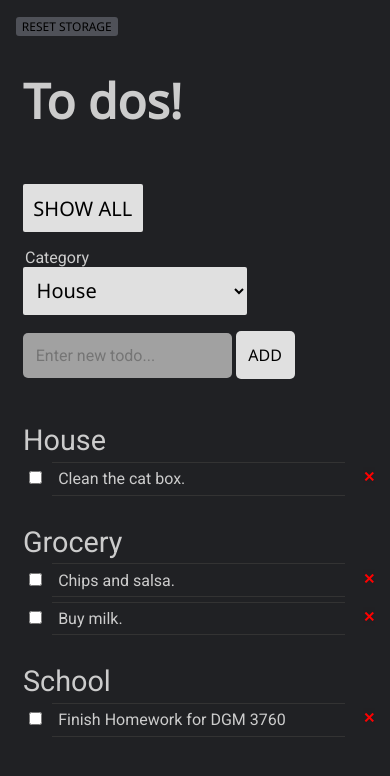
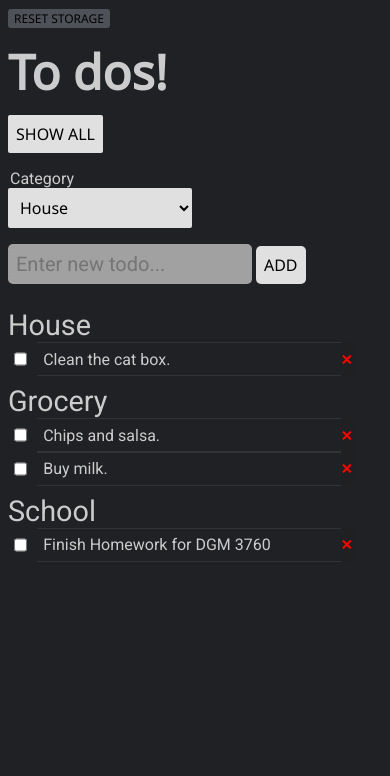
Before and after one commit to timetoady/TodoClone, a website: page index.html in a window 390 px wide. Both pictures are taken after a click on the button "HIDE COMPLETE". Drawn offline with nearby package versions, Linux system fonts and the light colour scheme.

Commit message:
mobile styling

```diff
--- a/main.css
+++ b/main.css
@@ -117,7 +117,7 @@ ul {
 }
 
 ul div {
-    width: 96%;
+    max-width: 60%;
     padding: 0;
 
 }
@@ -125,6 +125,7 @@ ul div {
 ul input {
     font-size: 1.1rem;
     margin-left: .4rem;
+
 
 }
 
@@ -201,9 +202,41 @@ ul button:hover{
 
 @media (max-width:500px) {
 
+    h1{
+        margin: .7rem 0
+    }
+
+    ul div {
+        max-width: 94%;
+        padding: 0;
+        display: flex;
+
+    }
+    #topDiv{
+        padding: 0
+    }
+
+    ul button{
+        margin: 0;
+        position: relative;
+    }
+
+    input #newToDo{
+        margin-bottom: .5rem
+    }
+
+body{
+    width: 100vw;
+    padding: 0;
+}
+
+ul {
+    margin: .5rem 0;
+}
+
 main {
-    max-width: 96%;
-    margin: 0 auto;
+    max-width: 94vw;
+    margin: 0;
 }
 ul {
     padding-left: 0;
@@ -212,7 +245,14 @@ ul {
 width: 85% !important;
 }
 
-#newToDo, #addButton {
+#category, #addButton, #showHide {
     font-size: 16px;
+    padding: .5rem;
 }
+
+#newToDo  {
+    padding: .5rem;
 }
+
+
+}
```
